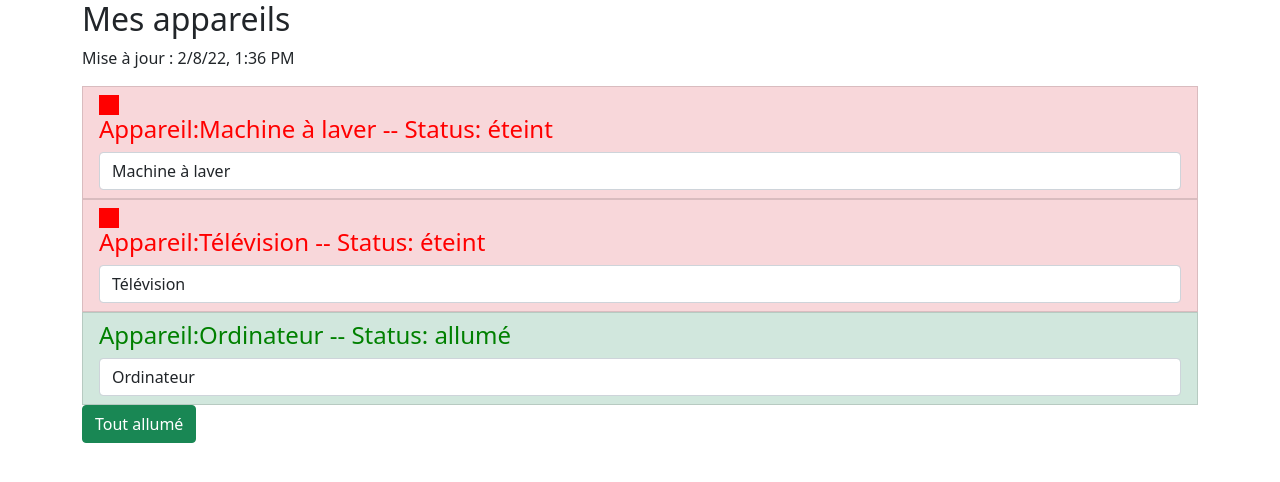
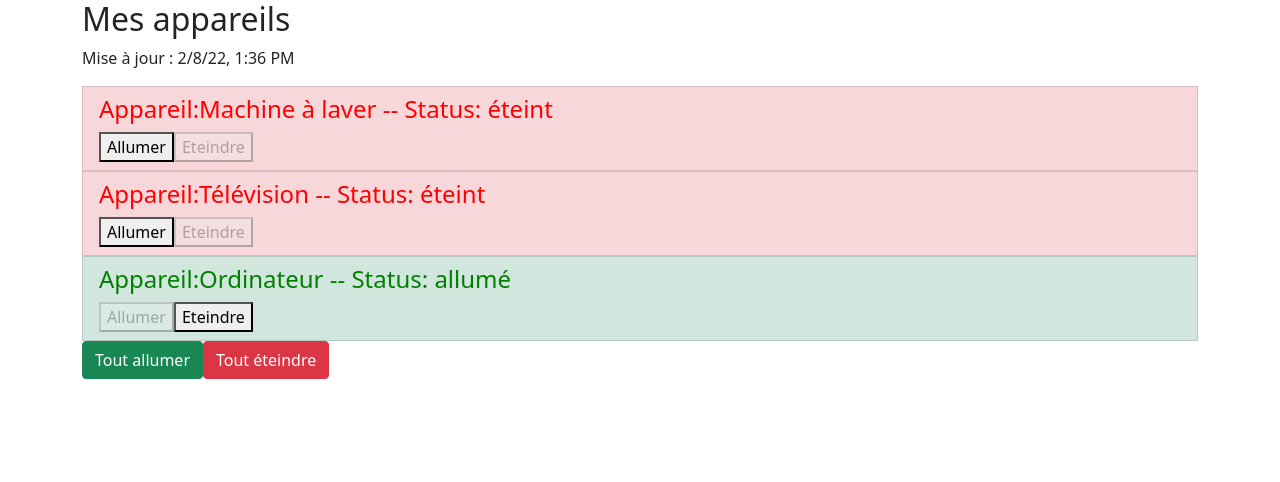
Before and after one commit to cedriclecalvez/appareils-angular-app, an Angular app: page / in a window 1280 px wide. Shown: the top 482 px of the page. Built offline with nearby package versions, Linux system fonts and the light colour scheme.

Commit message:
add service

```diff
--- a/src/app/app.component.html
+++ b/src/app/app.component.html
@@ -306,10 +306,14 @@
   <div class="row">
     <div class="col-xs-12">
       <h2>Mes appareils</h2>
+        <!-- utilisation de pipe, attention a l'ordre des pipes -->
       <p>Mise à jour : {{ lastUpdate | async | date :"short" | uppercase}}</p>
       <ul class="list-group">
+        <!-- ngFor est une directive pour iterer, let i permet de prendre chacun des elements du tableau  -->
+        <!-- [] permet de faire du property binding liaison par propriétés -->
         <app-appareil
-          *ngFor="let appareil of appareils"
+          *ngFor="let appareil of appareils; let i=index"
+          [indexOfAppareil]="i"
           [appareilName]="appareil.name"
           [appareilStatus]="appareil.status"
         ></app-appareil>
@@ -319,7 +323,14 @@
         [disabled]="!isAuth"
         (click)="onAllumer()"
       >
-        Tout allumé
+        Tout allumer
+      </button>
+      <button
+        class="btn btn-danger"
+        [disabled]="!isAuth"
+        (click)="onEteindre()"
+      >
+        Tout éteindre
       </button>
     </div>
   </div>
--- a/src/app/app.component.ts
+++ b/src/app/app.component.ts
@@ -1,42 +1,42 @@
-import { Component } from '@angular/core';
+import { Component, OnInit } from '@angular/core';
+import { AppareilService } from './services/appareil.service';
 
 @Component({
   selector: 'app-root',
   templateUrl: './app.component.html',
-  styleUrls: ['./app.component.scss']
+  styleUrls: ['./app.component.scss'],
 })
-export class AppComponent {
- isAuth = false;
- lastUpdate = new Promise<Date>(
-   (resolve,reject) => {
-    const date= new Date();
-    setTimeout(() =>{
+
+// implements OnInit permet d'utiliser le ngOnInit juste apres la constrution du composant
+export class AppComponent implements OnInit {
+  isAuth = false;
+  // fonction promise pour tester le pipe async coté html, demander d'attendre lastdate avant de l'afficher
+  lastUpdate = new Promise<Date>((resolve, reject) => {
+    const date = new Date();
+    setTimeout(() => {
       resolve(date);
-    }),2000
-   }
- );
+    }),
+      2000;
+  });
 
- appareils=[
-   {
-     name:"Machine à laver",
-     status:"éteint"
-   },
-   {
-     name:"Télévision",
-     status:"éteint"
-   },
-   {
-     name:"Ordinateur",
-     status:"allumé"
-   }
-  ]
+  // initialize data array
+  appareils: any = [];
 
- constructor() {
-    setTimeout(() => this.isAuth=true),4000
- };
+  // declaration variable appareilService venant de AppareilService
+  constructor(private appareilService: AppareilService) {
+    setTimeout(() => (this.isAuth = true)), 4000;
+  }
 
- onAllumer(){
-   console.log("on allume tout");
+  ngOnInit() {
+    this.appareils = this.appareilService.appareils;
+  }
+  onAllumer() {
+    console.log('on allume tout');
+    this.appareilService.switchOnAll()
+  }
+  onEteindre() {
+    console.log('on éteint tout');
+    this.appareilService.switchOffAll()
 
- }
+  }
 }
--- a/src/app/app.module.ts
+++ b/src/app/app.module.ts
@@ -5,6 +5,7 @@ import { AppRoutingModule } from './app-routing.module';
 import { AppComponent } from './app.component';
 import { MonPremierComponent } from './mon-premier/mon-premier.component';
 import { AppareilComponent } from './appareil/appareil.component';
+import { AppareilService } from './services/appareil.service';
 
 @NgModule({
   declarations: [
@@ -17,7 +18,9 @@ import { AppareilComponent } from './appareil/appareil.component';
     AppRoutingModule,
     FormsModule
   ],
-  providers: [],
+  // mettre les services dans providers
+  providers: [AppareilService
+  ],
   bootstrap: [AppComponent]
 })
 export class AppModule { }
--- a/src/app/appareil/appareil.component.html
+++ b/src/app/appareil/appareil.component.html
@@ -1,3 +1,4 @@
+<!-- ngClass permet de conditionner le style-->
 <li
   [ngClass]="{
     'list-group-item': true,
@@ -5,19 +6,30 @@
     'list-group-item-danger': appareilStatus === 'éteint'
   }"
 >
-  <div
+
+
+  <!-- ngIf permet de conditionner via une methode-->
+  <!-- <div
+    *ngIf="appareilStatus === 'éteint'"
     style="background-color: red; width: 20px; height: 20px"
-    *ngIf="appareilStatus === 'éteint'"
-  ></div>
+  ></div> -->
+
+
+  <!-- ngStyle permet lier une propriete de style en passant un objet appelant une methode-->
   <h4 [ngStyle]="{ color: getColor() }">
+  <!-- les {{}} permettent d'appeler des propriétés ou des fonctions-->
     Appareil:{{ appareilName }} -- Status: {{ getStatus() }}
   </h4>
-  <input
-    type="text"
-    class="form-control"
-    placeholder=""
-    name=""
-    id=""
-    [(ngModel)]="appareilName"
-  />
+  <!-- <input type="text"class="form-control"placeholder=""name=""id=""[(ngModel)]="appareilName"/> -->
+
+  <!-- ici la methode du composant appelle la methode du service-->
+  <button class="btn-btn-success"
+          (click)="onSwitchOn()"
+          [disabled]="appareilStatus==='allumé'"
+    >Allumer
+  </button>
+  <button class="btn-btn-success"
+          (click)="onSwitchOff()"
+          [disabled]="appareilStatus==='éteint'"
+  >Eteindre</button>
 </li>
--- a/src/app/appareil/appareil.component.ts
+++ b/src/app/appareil/appareil.component.ts
@@ -1,15 +1,20 @@
 import { Component, Input, OnInit } from '@angular/core';
+import { AppareilService} from "../services/appareil.service"
 
 @Component({
   selector: 'app-appareil',
   templateUrl: './appareil.component.html',
   styleUrls: ['./appareil.component.scss'],
 })
+
+
 export class AppareilComponent implements OnInit {
   @Input() appareilName!: string;
   @Input() appareilStatus!: string;
+  @Input() indexOfAppareil!: number;
 
-  constructor() {}
+  // creation d'une variable qui appelle le composant AppareilService
+  constructor(private appareilService :AppareilService) {}
 
   ngOnInit(): void {}
 
@@ -24,4 +29,12 @@ export class AppareilComponent implements OnInit {
       return 'red';
     }
   }
+
+  // methodes utilisés dans html pour utliser la methode definie dans appareilService
+  onSwitchOn(){
+    this.appareilService.switchOnOne(this.indexOfAppareil)
+  }
+  onSwitchOff(){
+    this.appareilService.switchOffOne(this.indexOfAppareil)
+  }
 }
--- /dev/null
+++ b/src/app/services/appareil.service.ts
@@ -0,0 +1,46 @@
+// composant service permettant de recuperer la data avec centralisation des données et ses fonctionnalités
+
+import { Injectable } from '@angular/core';
+
+@Injectable({
+  providedIn: 'root'
+})
+export class AppareilService {
+
+  // get data here
+  appareils=[
+    {
+      name:"Machine à laver",
+      status:"éteint"
+    },
+    {
+      name:"Télévision",
+      status:"éteint"
+    },
+    {
+      name:"Ordinateur",
+      status:"allumé"
+    }
+   ]
+
+  constructor() { }
+
+  switchOnAll(){
+    for(let appareil of this.appareils){
+      appareil.status = "allumé"
+    }
+  }
+  switchOffAll(){
+    for(let appareil of this.appareils){
+      appareil.status = "éteint"
+    }
+  }
+  switchOnOne(index:number){
+    this.appareils[index].status = "allumé"
+
+  }
+  switchOffOne(index:number){
+    this.appareils[index].status = "éteint"
+
+  }
+}
```
Also changed, not shown: 2 other files (tests, documents, lock files or other folders).
